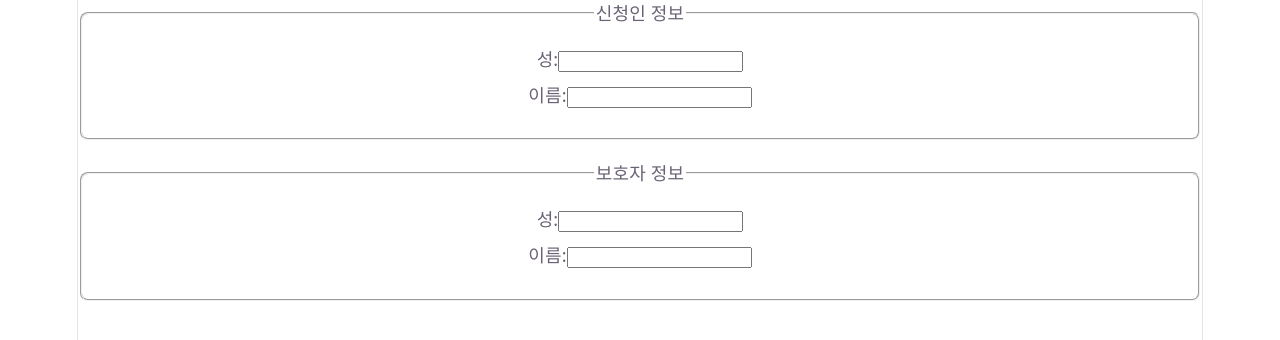
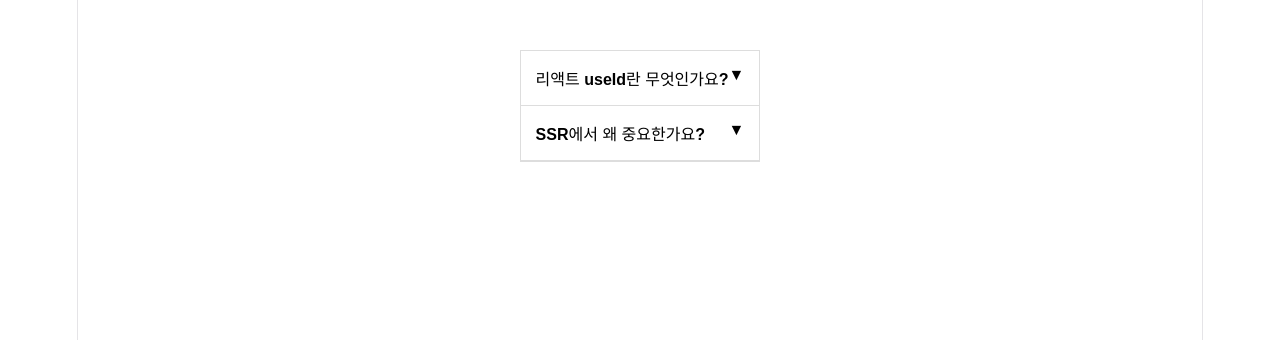
Before and after one commit to yunajoe/react-master-class-part2-inflearn, a React (Vite) app: page / in a window 1280 px wide. Shown: the top 340 px of the page. Built offline with nearby package versions, Linux system fonts and the light colour scheme.

Commit message:
mission: useId를 활용한 접근성 준수 아코디언(Accordion) 시스템

```diff
--- a/src/App.jsx
+++ b/src/App.jsx
@@ -1,11 +1,21 @@
 import "./App.css";
-import UserInfoForm from "./components/UserInfoForm.jsx";
+import AccordionItem from "./components/Accordion.jsx";
 
 function App() {
   return (
-    <div>
-      <UserInfoForm sectionTitle="신청인 정보" />
-      <UserInfoForm sectionTitle="보호자 정보" />
+    <div
+      style={{
+        maxWidth: "500px",
+        margin: "50px auto",
+        border: "1px solid #ddd",
+      }}
+    >
+      <AccordionItem title="리액트 useId란 무엇인가요?">
+        접근성을 위한 고유 ID를 생성하는 훅입니다.
+      </AccordionItem>
+      <AccordionItem title="SSR에서 왜 중요한가요?">
+        서버와 클라이언트의 ID를 일치시켜 하이드레이션 에러를 막아줍니다.
+      </AccordionItem>
     </div>
   );
 }
--- /dev/null
+++ b/src/components/Accordion.jsx
@@ -0,0 +1,50 @@
+import { useId, useState } from "react";
+
+function AccordionItem({ title, children }) {
+  const [isOpen, setIsOpen] = useState(false);
+  const baseId = useId();
+
+  return (
+    <div style={{ borderBottom: "1px solid #ddd", fontFamily: "sans-serif" }}>
+      <button
+        id={baseId + "-header"} // panel id가 참조할 id
+        // 현재 열림/닫힘 상태를 스크린 리더에게 전달
+        aria-expanded={isOpen}
+        // -panel를 제어하겠다.
+        aria-controls={baseId + "-panel"} //   버튼의 aria-controls와 패널의 id가 동일하게 연결
+        onClick={() => setIsOpen(!isOpen)}
+        style={{
+          width: "100%",
+          padding: "15px",
+          border: "none",
+          backgroundColor: "white",
+          textAlign: "left",
+          cursor: "pointer",
+          fontSize: "16px",
+          fontWeight: "bold",
+          display: "flex",
+          justifyContent: "space-between",
+        }}
+      >
+        {title}
+        <span>{isOpen ? "▲" : "▼"}</span>
+      </button>
+      {isOpen && (
+        <div
+          id={baseId + "-panel"}
+          style={{
+            padding: "15px",
+            backgroundColor: "#f1f2f6",
+            lineHeight: "1.6",
+          }}
+          aria-labelledby={baseId + "header"} // 이 영역의 이름은 버튼의 텍스트임을 명시
+          // 패널의 aria-labelledby와 버튼의 id가 동일하게 연결
+        >
+          {children}
+        </div>
+      )}
+    </div>
+  );
+}
+
+export default AccordionItem;
--- a/src/components/UserInfoForm.jsx
+++ b/src/components/UserInfoForm.jsx
@@ -17,7 +17,10 @@ function UserInfoForm({ sectionTitle }) {
           <input
             id={id + "-lastName"}
             type="text"
+            //  aria-describedby  &&  aria-invalid => 스크린 리더(음성 읽어주기 도구)를 사용하는 사용자가 입력 폼의 상태를 정확히 파악할 수 있도록 돕는 역할
+            // 해당 요소에 대한 추가 설명이 어디에 있는지
             aria-describedby={id + "-lastNameError"}
+            // "현재 입력된 값이 유효한지(맞는지)"
             aria-invalid={lastNameInvalid}
             value={lastName}
             onChange={(e) => {
@@ -38,7 +41,7 @@ function UserInfoForm({ sectionTitle }) {
             id={id + "-firstName"}
             type="text"
             aria-describedby={id + "-firstNameError"}
-            aria-colindex={firstNameInvalid}
+            aria-invalid={firstNameInvalid}
             value={firstName}
             onChange={(e) => {
               setFirstName(e.target.value);
```
Also changed, not shown: src/components/Acoordian copy.jsx (added, +53 -0 lines).
